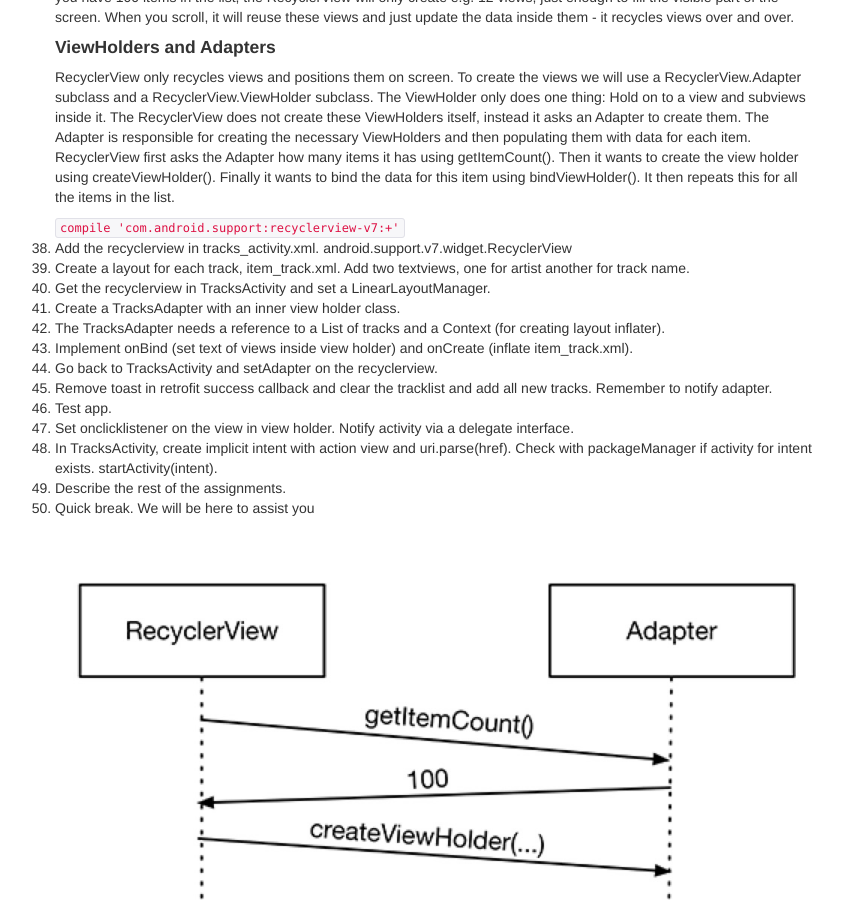
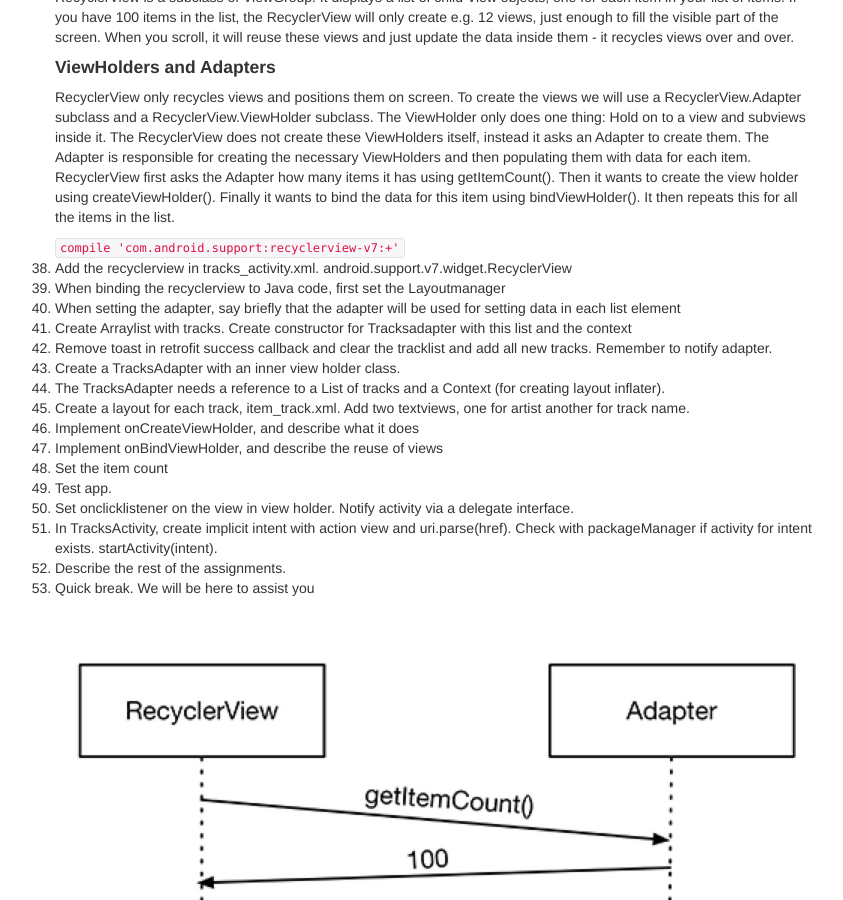
Before and after one commit to bekk/android101, a Jekyll site: the page built from docs/pages/manuscript.html, in a window 1280 px wide and 900 px high, scrolled down 2512 px. Shown: the whole window, without its empty margins (5-848 px from the left). Built offline with Jekyll 4.4.1, drawn with Linux system fonts in a browser that asks for light colours; Markdown is read by kramdown in place of the engine named in the settings; some of the changed text lies outside the part shown.

Commit message:
Restructured manuscript re: recyclerview

```diff
--- a/docs/pages/manuscript.html
+++ b/docs/pages/manuscript.html
@@ -5,7 +5,7 @@ title: Manuscript
 <h3>Introduction</h3>
 <li>Who are we, where do we work and what experience do we have with Android? </li>
 <li>What are we presenting today? We will live code an application and show how the different components work. The app will allow the user to search for a Spotify track, and play the found track on a device</li>
-<li> Afterwards, you will do assignments where the goal is to create a Twitter like app which communicates with a REST API</li>
+<li> Along the way, you will do assignments where the goal is to create a Twitter like app which communicates with a REST API</li>
 <li> Please ask questions.</li>
 <li> How many have brought devices/installed emulators?  </li>
 <li> If you do not have a device or an emulator, join those who do.</li>
@@ -108,13 +108,16 @@ title: Manuscript
     </li>
     <code>compile 'com.android.support:recyclerview-v7:+'</code>
     <li>Add the recyclerview in tracks_activity.xml. android.support.v7.widget.RecyclerView</id>
-    <li>Create a layout for each track, item_track.xml. Add two textviews, one for artist another for track name.</li>
-    <li>Get the recyclerview in TracksActivity and set a LinearLayoutManager.</li>
+    <li> When binding the recyclerview to Java code, first set the Layoutmanager </li>
+    <li> When setting the adapter, say briefly that the adapter will be used for setting data in each list element</li>
+    <li> Create Arraylist with tracks. Create constructor for Tracksadapter with this list and the context</li>
+    <li>Remove toast in retrofit success callback and clear the tracklist and add all new tracks. Remember to notify adapter.</li>
     <li>Create a TracksAdapter with an inner view holder class.</li>
     <li>The TracksAdapter needs a reference to a List of tracks and a Context (for creating layout inflater).</li>
-    <li>Implement onBind (set text of views inside view holder) and onCreate (inflate item_track.xml).</li>
-    <li>Go back to TracksActivity and setAdapter on the recyclerview.</li>
-    <li>Remove toast in retrofit success callback and clear the tracklist and add all new tracks. Remember to notify adapter.</li>
+    <li>Create a layout for each track, item_track.xml. Add two textviews, one for artist another for track name.</li>
+    <li>Implement onCreateViewHolder, and describe what it does</li>
+    <li>Implement onBindViewHolder, and describe the reuse of views</li>
+    <li>Set the item count</li>
     <li>Test app.</li>
     <li>Set onclicklistener on the view in view holder. Notify activity via a delegate interface.</li>
     <li>In TracksActivity, create implicit intent with action view and uri.parse(href). Check with packageManager if activity for intent exists. startActivity(intent).</li>
```
